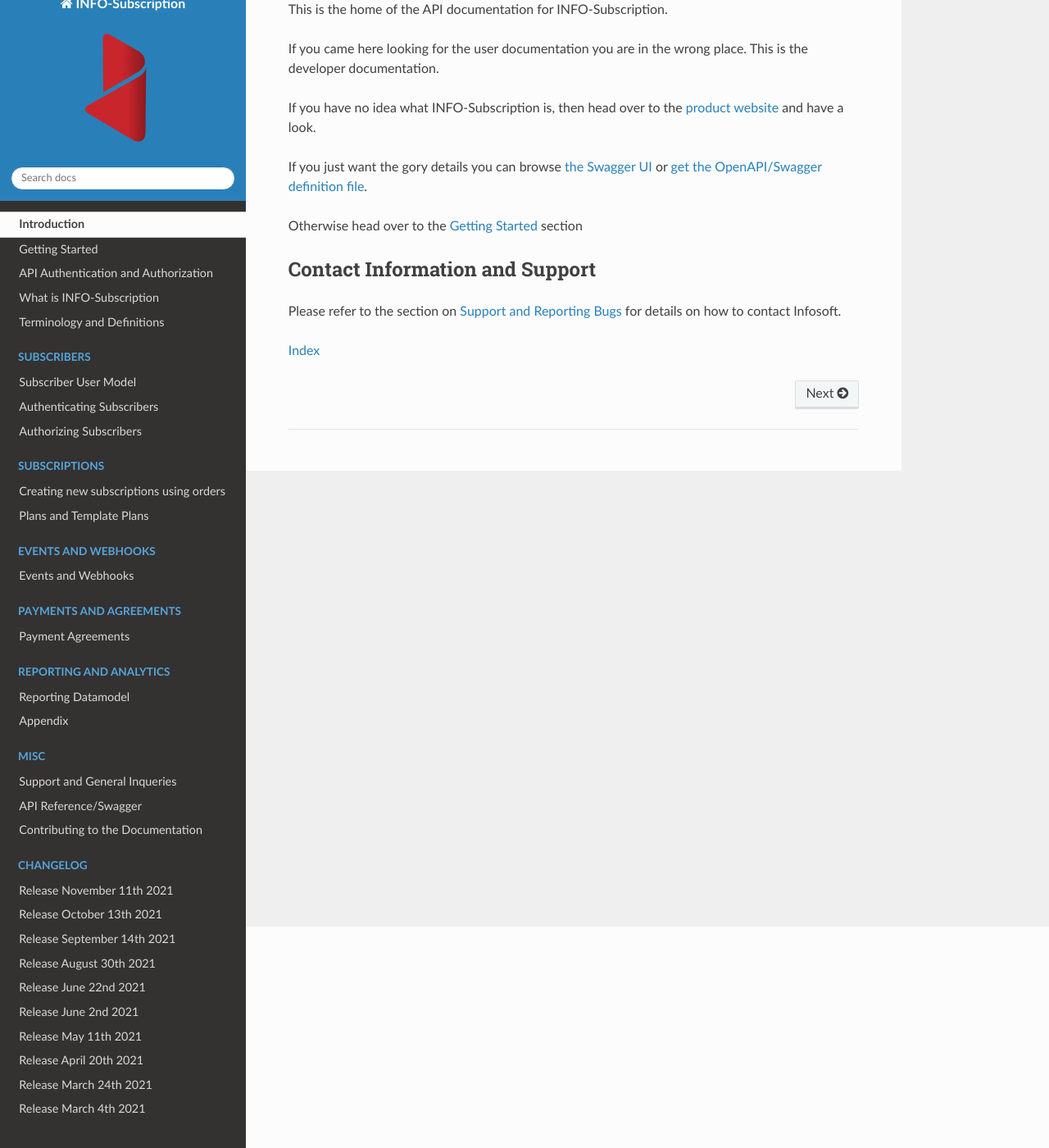
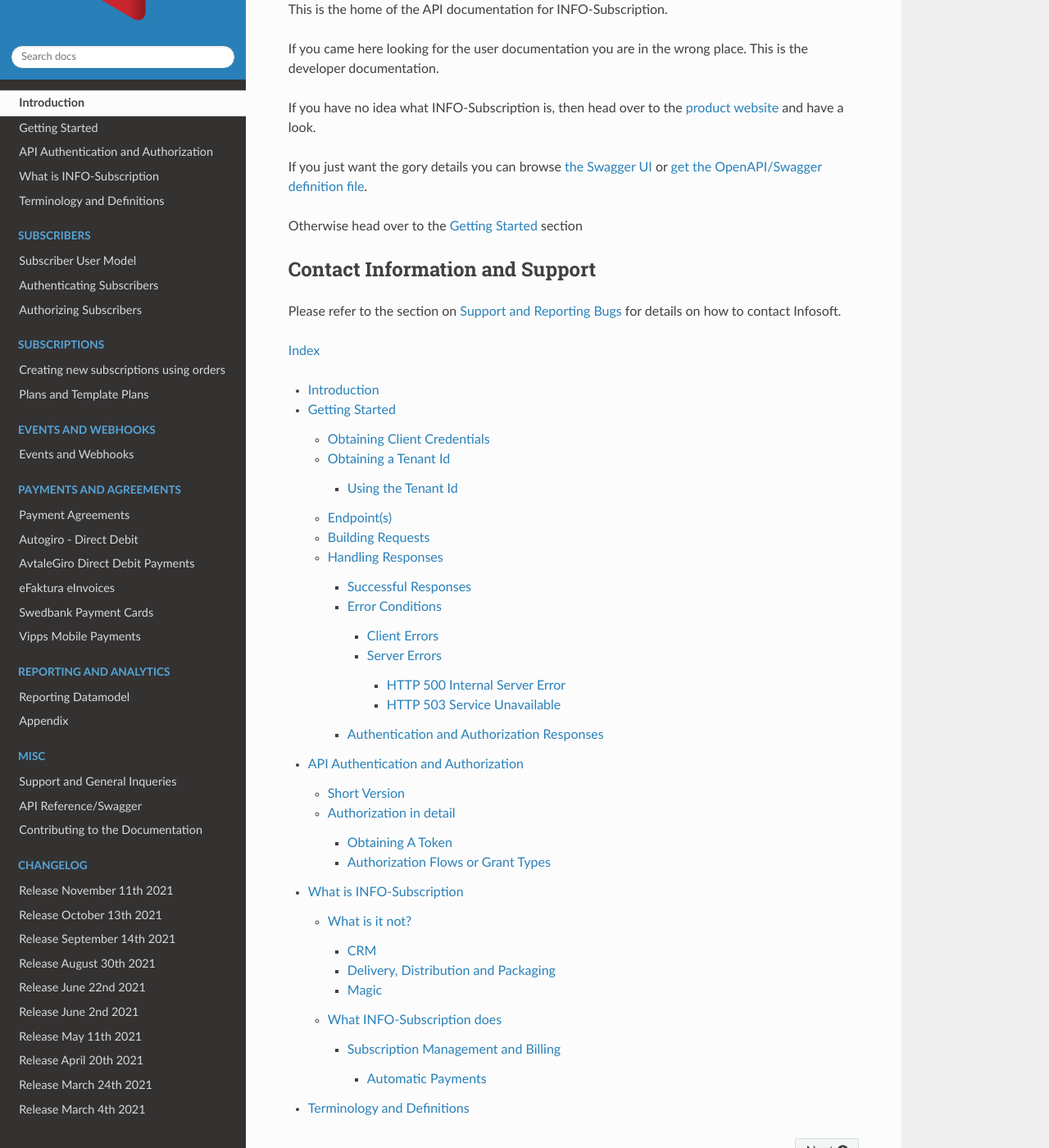
Before and after one commit to infosoftas/info-subscription-doc, a Sphinx documentation site: the page built from source/index.rst, in a window 1280 px wide and 1400 px high, scrolled down 270 px. Shown: the whole window at 82% size. Built offline with Sphinx 7.4.7 and the Read the Docs theme 2.0.0, drawn with Linux system fonts in a browser that asks for light colours; formulas are drawn with MathJax 3.

Commit message:
Multiple minor adjustments

```diff
--- a/source/index.rst
+++ b/source/index.rst
@@ -31,7 +31,7 @@ Please refer to the section on :ref:`Support and Reporting Bugs <reporting-bugs>
    If a toc tree does not have a :hidden: tag it will be shown on the index page!
 
 .. toctree::
-   :hidden:
+   :includehidden:
 
    self
    general/getting-started
--- a/source/payments/providers/autogiro.rst
+++ b/source/payments/providers/autogiro.rst
@@ -1 +1,5 @@
-Bla bla bla AutoGiro sweden.
+.. _provider-autogiro:
+
+******************************
+Autogiro - Direct Debit
+******************************
--- a/source/payments/providers/avtalegiro.rst
+++ b/source/payments/providers/avtalegiro.rst
@@ -1 +1,10 @@
-Blah blah AvtaleGiro and Possibly eFaktura Bla bla
+.. _provider-avtalegiro:
+
+*********************************
+AvtaleGiro Direct Debit Payments
+*********************************
+
+
+*******************
+eFaktura eInvoices
+*******************
--- a/source/payments/providers/swedbank.rst
+++ b/source/payments/providers/swedbank.rst
@@ -1 +1,5 @@
-Bla bla Swedbank Card Payments
+.. _provider-swedbank:
+
+************************
+Swedbank Payment Cards
+************************
--- a/source/payments/providers/vipps.rst
+++ b/source/payments/providers/vipps.rst
@@ -1 +1,5 @@
-Blah Blah Vipps
+.. _provider-vipps:
+
+************************
+Vipps Mobile Payments
+************************
```
Also changed, not shown: other parts of source/index.rst (+1 -1 lines), source/reporting/Report database.rst (+10 -10 lines).
